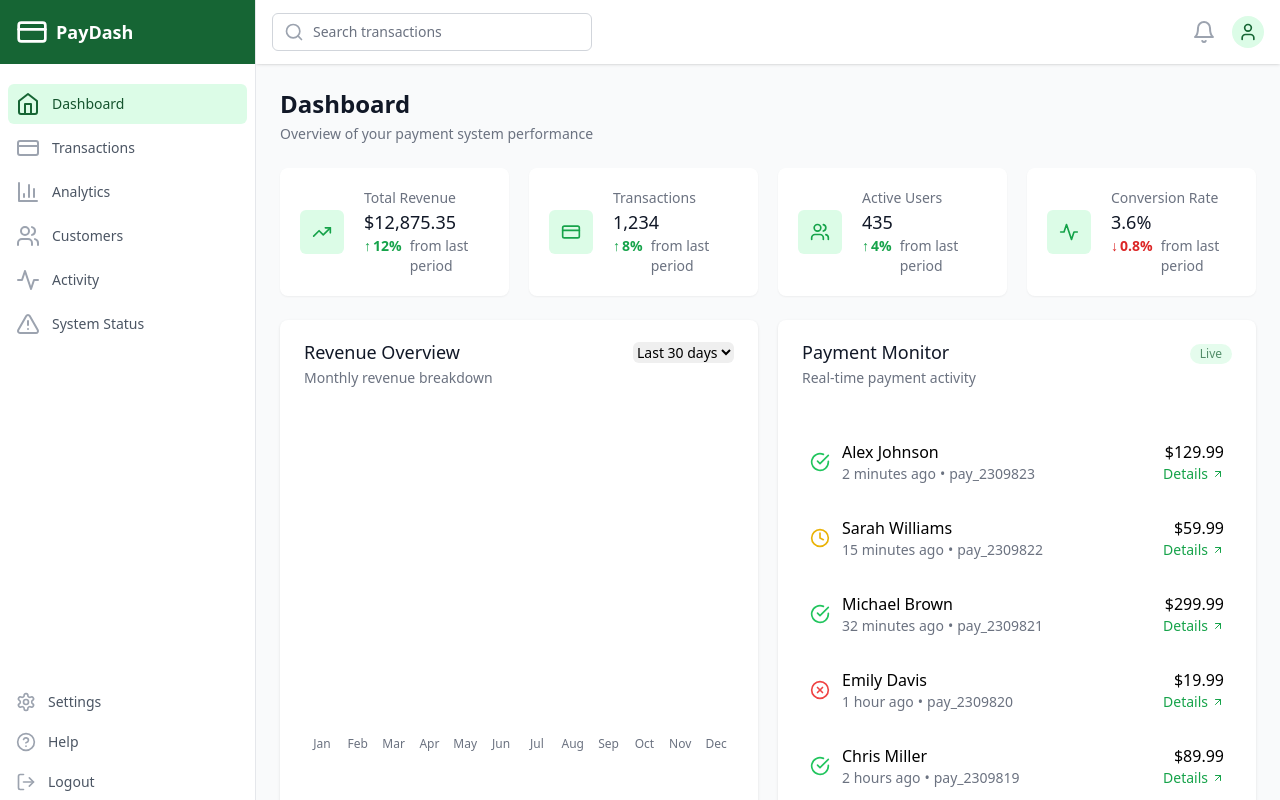
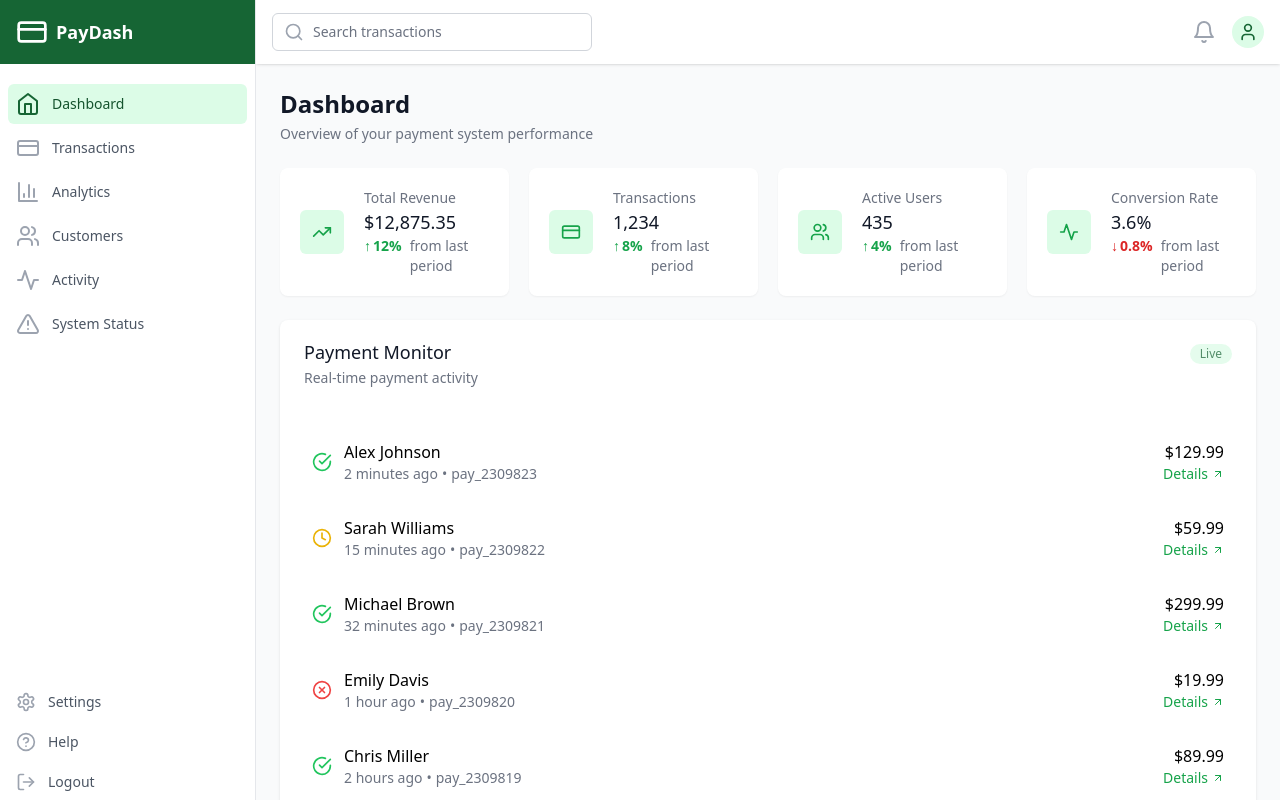
Before and after one commit to Arkentos3/gate, a React (Vite) app: page / in a window 1280 px wide. Built offline with nearby package versions, Linux system fonts and the light colour scheme.

Commit message:
Remove revenue chart from dashboard

```diff
--- a/src/pages/Dashboard.tsx
+++ b/src/pages/Dashboard.tsx
@@ -2,7 +2,6 @@ import React from 'react';
 import Card from '../components/ui/Card';
 import Stat from '../components/ui/Stat';
 import TransactionList from '../components/dashboard/TransactionList';
-import RevenueChart from '../components/dashboard/RevenueChart';
 import SystemStatusCard from '../components/dashboard/SystemStatusCard';
 import UserActivityCard from '../components/dashboard/UserActivityCard';
 import QuickActionsCard from '../components/dashboard/QuickActionsCard';
@@ -96,8 +95,7 @@ const Dashboard: React.FC = () => {
       </div>
 
       {/* Main Dashboard Content */}
-      <div className="grid grid-cols-1 gap-5 lg:grid-cols-2">
-        <RevenueChart />
+      <div className="grid grid-cols-1 gap-5">
         <PaymentMonitorCard />
       </div>
 
```
